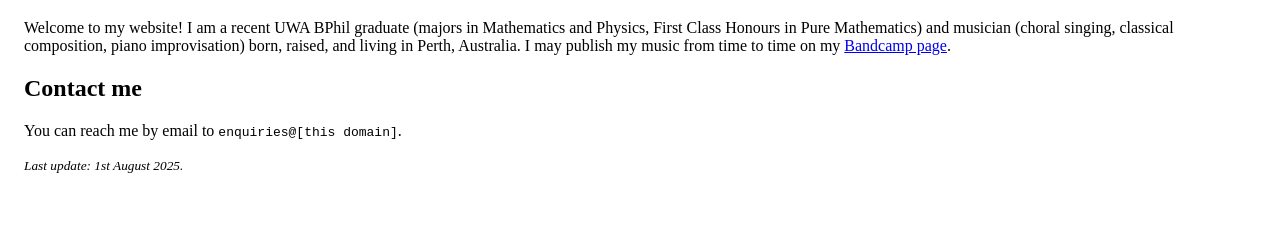
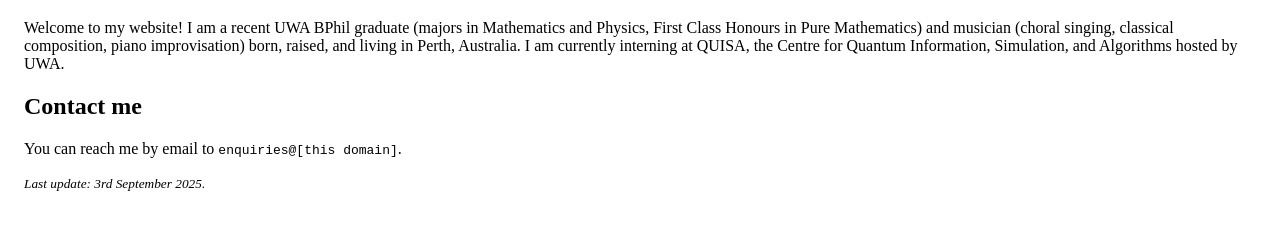
Before and after one commit to jolyonjoyce/jolyonjoyce.github.io, a plain HTML site: page index.html in a window 1280 px wide. Shown: the part 85-314 px from the top of the page. Drawn offline with Linux system fonts and the light colour scheme.

Commit message:
Update index.html

```diff
--- a/index.html
+++ b/index.html
@@ -15,10 +15,10 @@
 </head>
 <body style="padding:1rem">
 <h1>Jolyon Joyce &mdash; Perth, Australia</h1>
-<p>Welcome to my website! I am a recent UWA BPhil graduate (majors in Mathematics and Physics, First Class Honours in Pure Mathematics) and musician (choral singing, classical composition, piano improvisation) born, raised, and living in Perth, Australia. I may publish my music from time to time on my <a href="https://jolyonjoyce.bandcamp.com">Bandcamp page</a>.</p>
+<p>Welcome to my website! I am a recent UWA BPhil graduate (majors in Mathematics and Physics, First Class Honours in Pure Mathematics) and musician (choral singing, classical composition, piano improvisation) born, raised, and living in Perth, Australia. I am currently interning at QUISA, the Centre for Quantum Information, Simulation, and Algorithms hosted by UWA.
 <h2>Contact me</h2>
 <p>You can reach me by email to <code>enquiries@[this domain]</code>.</p>
 
-<p><small><i>Last update: 1st August 2025.</small></i></p>
+<p><small><i>Last update: 3rd September 2025.</small></i></p>
 </body>
 </html>
```
